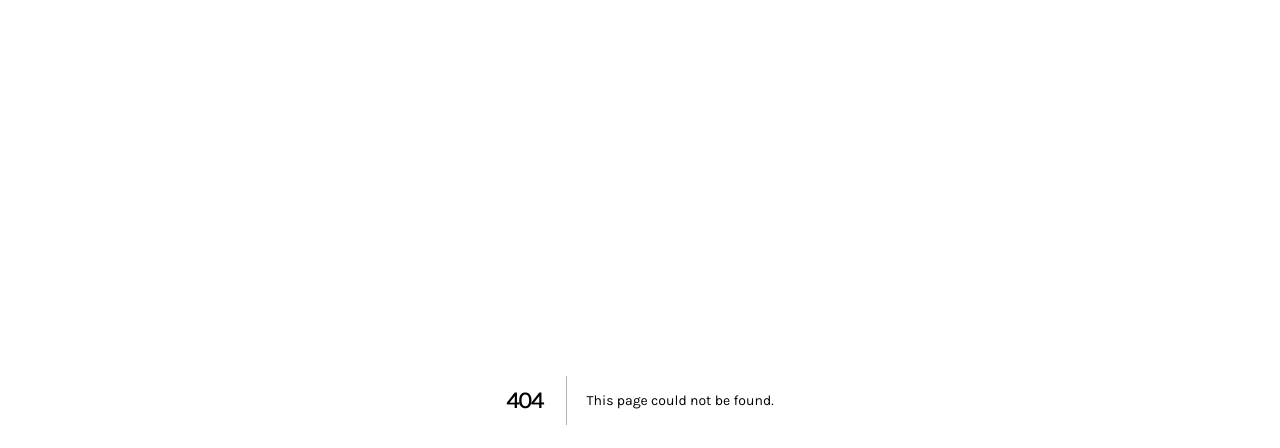
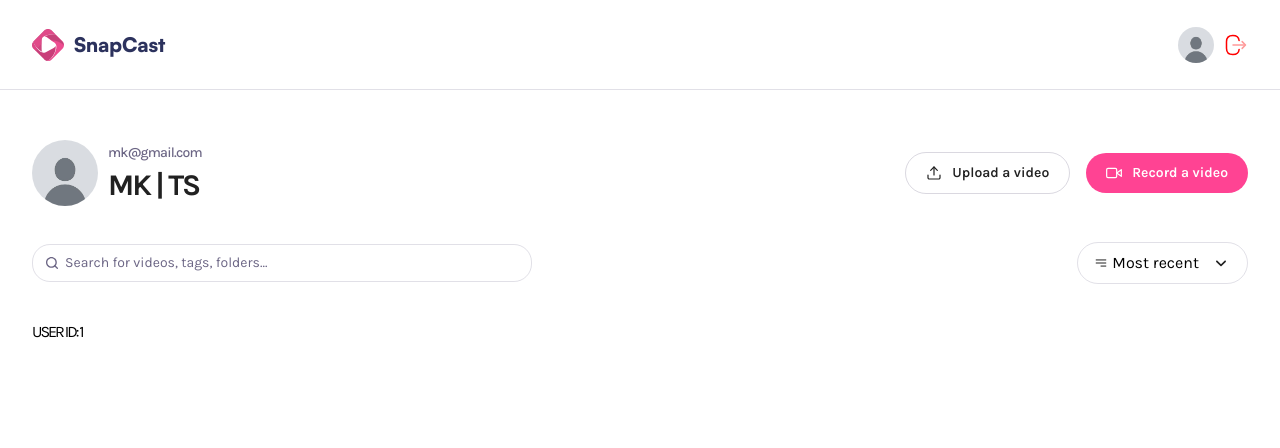
Before and after one commit to Miki0035/loom_clone, a Next.js app: page /profile/1 in a window 1280 px wide. Before the commit this address had no page. Shown: the top 448 px of the page. Built offline with nearby package versions, Linux system fonts and the light colour scheme.

Commit message:
finished home ui

```diff
--- /dev/null
+++ b/app/(auth)/sign-in/page.tsx
@@ -0,0 +1,9 @@
+import React from 'react'
+
+const Page = () => {
+  return (
+    <div>Page</div>
+  )
+}
+
+export default Page
--- /dev/null
+++ b/app/(root)/layout.tsx
@@ -0,0 +1,13 @@
+import Navbar from '@/components/Navbar'
+import React, { ReactNode } from 'react'
+
+const Layout = ({children} : { children: ReactNode }) => {
+  return (
+    <div>
+        <Navbar />
+        {children}
+    </div>
+  )
+}
+
+export default Layout
--- /dev/null
+++ b/app/(root)/page.tsx
@@ -0,0 +1,13 @@
+import Header from '@/components/Header'
+import React from 'react'
+
+const Page = () => {
+  return (
+    <main className='wrapper page'>
+      <Header title='All Videos' subHeader='Public library' />
+      <h1></h1>
+    </main>
+  )
+}
+
+export default Page
--- /dev/null
+++ b/app/(root)/profile/[id]/page.tsx
@@ -0,0 +1,19 @@
+import Header from "@/components/Header";
+import React from "react";
+
+const Page = async ({ params }: ParamsWithSearch) => {
+  const { id } = await params;
+
+  return (
+    <div className="wrapper page">
+      <Header
+        subHeader="mk@gmail.com"
+        title="MK | TS"
+        userImg="/assets/images/dummy.jpg"
+      />
+      <h1>USER ID: {id} </h1>
+    </div>
+  );
+};
+
+export default Page;
--- a/app/page.tsx
+++ /dev/null
@@ -1,9 +0,0 @@
-import React from 'react'
-
-const Page = () => {
-  return (
-    <div>Page</div>
-  )
-}
-
-export default Page
--- /dev/null
+++ b/components/DropdownList.tsx
@@ -0,0 +1,41 @@
+"use client";
+import Image from "next/image";
+import React, { useState } from "react";
+
+const DropdownList = () => {
+  const [isOpen, setIsOpen] = useState(false);
+  return (
+    <div className="relative">
+      <div className="cursor-pointer" onClick={() => setIsOpen(!isOpen)}>
+        <div className="filter-trigger">
+          <figure>
+            <Image
+              src={"/assets/icons/hamburger.svg"}
+              alt="menu"
+              width={14}
+              height={14}
+            />
+            Most recent
+          </figure>
+          <Image
+            src={"/assets/icons/arrow-down.svg"}
+            width={20}
+            height={20}
+            alt="arrow-down"
+          />
+        </div>
+      </div>
+      {isOpen && (
+        <ul className="dropdown">
+          {["Most recent", "Most liked"].map((option) => (
+            <li key={option} className="list-item">
+              {option}
+            </li>
+          ))}
+        </ul>
+      )}
+    </div>
+  );
+};
+
+export default DropdownList;
--- /dev/null
+++ b/components/Header.tsx
@@ -0,0 +1,63 @@
+import { ICONS } from "@/constants";
+import Image from "next/image";
+import Link from "next/link";
+import React from "react";
+import DropdownList from "./DropdownList";
+
+const Header = ({ subHeader, title, userImg }: SharedHeaderProps) => {
+  return (
+    <header className="header">
+      <section className="header-container">
+        <div className="details">
+          {userImg && (
+            <Image
+              src={userImg || "/assets/images/dummy.jpg"}
+              alt="user"
+              width={66}
+              height={66}
+              className="rounded-full"
+            />
+          )}
+          <article>
+            <p>{subHeader}</p>
+            <h1>{title}</h1>
+          </article>
+        </div>
+        <aside>
+          <Link href={"/upload"}>
+            <Image
+              src={"/assets/icons/upload.svg"}
+              alt="upload"
+              width={16}
+              height={16}
+            />
+            <span>Upload a video</span>
+          </Link>
+          <div className="record">
+            <button className="primary-btn">
+              <Image src={ICONS.record} alt="record" width={16} height={16} />
+              <span>Record a video</span>
+            </button>
+          </div>
+        </aside>
+      </section>
+      <section className="search-filter">
+        <div className="search">
+          <input
+            type="text"
+            placeholder="Search for videos, tags, folders..."
+          />
+          <Image
+            src={"/assets/icons/search.svg"}
+            width={16}
+            height={16}
+            alt="search"
+          />
+        </div>
+        <DropdownList />
+      </section>
+    </header>
+  );
+};
+
+export default Header;
--- /dev/null
+++ b/components/Navbar.tsx
@@ -0,0 +1,51 @@
+"use client"
+import Image from "next/image";
+import Link from "next/link";
+import { useRouter } from "next/navigation";
+import React from "react";
+
+const user = {};
+
+const Navbar = () => {
+  const router = useRouter();
+
+  return (
+    <header className="navbar">
+      <nav>
+        <Link href={"/"}>
+          <Image
+            src={"/assets/icons/logo.svg"}
+            width={32}
+            height={32}
+            alt="logo"
+          />
+          <h1>SnapCast</h1>
+        </Link>
+        {user && (
+          <figure>
+            <button onClick={() => router.push("/profile/12345")}>
+              <Image
+                src={"/assets/images/dummy.jpg"}
+                alt="user"
+                width={36}
+                height={36}
+                className="rounded-full aspect-square"
+              />
+            </button>
+            <button className="cursor-pointer">
+              <Image
+                src={"/assets/icons/logout.svg"}
+                width={24}
+                height={24}
+                className="rotate-180"
+                alt="logout"
+              />
+            </button>
+          </figure>
+        )}
+      </nav>
+    </header>
+  );
+};
+
+export default Navbar;
--- a/constants/index.ts
+++ b/constants/index.ts
@@ -47,142 +47,142 @@ export const DEFAULT_RECORDING_CONFIG = {
   videoBitsPerSecond: 2500000,
 };
 
-export const MAX_VIDEO_SIZE = 500 * 1024 * 1024;
-export const MAX_THUMBNAIL_SIZE = 10 * 1024 * 1024;
+// export const MAX_VIDEO_SIZE = 500 * 1024 * 1024;
+// export const MAX_THUMBNAIL_SIZE = 10 * 1024 * 1024;
 
-export const BUNNY = {
-  STREAM_BASE_URL: "https://video.bunnycdn.com/library",
-  STORAGE_BASE_URL: "https://sg.storage.bunnycdn.com/snapcast",
-  CDN_URL: "https://snapcast.b-cdn.net",
-  EMBED_URL: "https://iframe.mediadelivery.net/embed",
-  TRANSCRIPT_URL: "https://vz-47a08e64-84d.b-cdn.net",
-};
+// export const BUNNY = {
+//   STREAM_BASE_URL: "https://video.bunnycdn.com/library",
+//   STORAGE_BASE_URL: "https://sg.storage.bunnycdn.com/snapcast",
+//   CDN_URL: "https://snapcast.b-cdn.net",
+//   EMBED_URL: "https://iframe.mediadelivery.net/embed",
+//   TRANSCRIPT_URL: "https://vz-47a08e64-84d.b-cdn.net",
+// };
 
-export const emojis = ["😂", "😍", "👍"];
+// export const emojis = ["😂", "😍", "👍"];
 
-export const filterOptions = [
-  "Most Viewed",
-  "Most Recent",
-  "Oldest First",
-  "Least Viewed",
-];
+// export const filterOptions = [
+//   "Most Viewed",
+//   "Most Recent",
+//   "Oldest First",
+//   "Least Viewed",
+// ];
 
-export const visibilities: Visibility[] = ["public", "private"];
+// export const visibilities: Visibility[] = ["public", "private"];
 
-export const ICONS = {
-  record: "/assets/icons/record.svg",
-  close: "/assets/icons/close.svg",
-  upload: "/assets/icons/upload.svg",
-};
+// export const ICONS = {
+//   record: "/assets/icons/record.svg",
+//   close: "/assets/icons/close.svg",
+//   upload: "/assets/icons/upload.svg",
+// };
 
-export const initialVideoState = {
-  isLoaded: false,
-  hasIncrementedView: false,
-  isProcessing: true,
-  processingProgress: 0,
-};
+// export const initialVideoState = {
+//   isLoaded: false,
+//   hasIncrementedView: false,
+//   isProcessing: true,
+//   processingProgress: 0,
+// };
 
-export const infos = ["transcript", "metadata"];
+// export const infos = ["transcript", "metadata"];
 
-export const DEFAULT_VIDEO_CONFIG = {
-  width: { ideal: 1920 },
-  height: { ideal: 1080 },
-  frameRate: { ideal: 30 },
-};
+// export const DEFAULT_VIDEO_CONFIG = {
+//   width: { ideal: 1920 },
+//   height: { ideal: 1080 },
+//   frameRate: { ideal: 30 },
+// };
 
-export const DEFAULT_RECORDING_CONFIG = {
-  mimeType: "video/webm;codecs=vp9,opus",
-  audioBitsPerSecond: 128000,
-  videoBitsPerSecond: 2500000,
-};
+// export const DEFAULT_RECORDING_CONFIG = {
+//   mimeType: "video/webm;codecs=vp9,opus",
+//   audioBitsPerSecond: 128000,
+//   videoBitsPerSecond: 2500000,
+// };
 
-export const dummyCards = [
-  {
-    id: "1",
-    title: "SnapChat Message",
-    thumbnail: "/assets/samples/thumbnail (1).png",
-    createdAt: new Date("2025-05-01"),
-    userImg: "/assets/images/jason.png",
-    username: "Jason",
-    views: 10,
-    visibility: "public",
-    duration: 156,
-  },
-  {
-    id: "2",
-    title: "Product Demo Walkthrough",
-    thumbnail: "/assets/samples/thumbnail (2).png",
-    createdAt: new Date("2025-04-15"),
-    userImg: "/assets/images/sarah.png",
-    username: "Sarah",
-    views: 245,
-    visibility: "public",
-    duration: 320,
-  },
-  {
-    id: "3",
-    title: "Weekly Team Update",
-    thumbnail: "/assets/samples/thumbnail (3).png",
-    createdAt: new Date("2025-04-22"),
-    userImg: "/assets/images/michael.png",
-    username: "Michael",
-    views: 78,
-    visibility: "private",
-    duration: 412,
-  },
-  {
-    id: "4",
-    title: "Bug Fix Explanation",
-    thumbnail: "/assets/samples/thumbnail (4).png",
-    createdAt: new Date("2025-04-28"),
-    userImg: "/assets/images/emily.png",
-    username: "Emily",
-    views: 32,
-    visibility: "public",
-    duration: 183,
-  },
-  {
-    id: "5",
-    title: "New Feature Overview",
-    thumbnail: "/assets/samples/thumbnail (5).png",
-    createdAt: new Date("2025-05-05"),
-    userImg: "/assets/images/david.png",
-    username: "David",
-    views: 156,
-    visibility: "public",
-    duration: 275,
-  },
-  {
-    id: "6",
-    title: "Client Presentation Feedback",
-    thumbnail: "/assets/samples/thumbnail (6).png",
-    createdAt: new Date("2025-05-10"),
-    userImg: "/assets/images/lisa.png",
-    username: "Lisa",
-    views: 89,
-    visibility: "private",
-    duration: 198,
-  },
-  {
-    id: "7",
-    title: "UI Design Review",
-    thumbnail: "/assets/samples/thumbnail (7).png",
-    createdAt: new Date("2025-05-12"),
-    userImg: "/assets/images/alex.png",
-    username: "Alex",
-    views: 124,
-    visibility: "public",
-    duration: 230,
-  },
-  {
-    id: "8",
-    title: "Marketing Strategy Discussion",
-    thumbnail: "/assets/samples/thumbnail (8).png",
-    createdAt: new Date("2025-05-18"),
-    userImg: "/assets/images/jessica.png",
-    username: "Jessica",
-    views: 67,
-    visibility: "public",
-    duration: 345,
-  }
-]
+// export const dummyCards = [
+//   {
+//     id: "1",
+//     title: "SnapChat Message",
+//     thumbnail: "/assets/samples/thumbnail (1).png",
+//     createdAt: new Date("2025-05-01"),
+//     userImg: "/assets/images/jason.png",
+//     username: "Jason",
+//     views: 10,
+//     visibility: "public",
+//     duration: 156,
+//   },
+//   {
+//     id: "2",
+//     title: "Product Demo Walkthrough",
+//     thumbnail: "/assets/samples/thumbnail (2).png",
+//     createdAt: new Date("2025-04-15"),
+//     userImg: "/assets/images/sarah.png",
+//     username: "Sarah",
+//     views: 245,
+//     visibility: "public",
+//     duration: 320,
+//   },
+//   {
+//     id: "3",
+//     title: "Weekly Team Update",
+//     thumbnail: "/assets/samples/thumbnail (3).png",
+//     createdAt: new Date("2025-04-22"),
+//     userImg: "/assets/images/michael.png",
+//     username: "Michael",
+//     views: 78,
+//     visibility: "private",
+//     duration: 412,
+//   },
+//   {
+//     id: "4",
+//     title: "Bug Fix Explanation",
+//     thumbnail: "/assets/samples/thumbnail (4).png",
+//     createdAt: new Date("2025-04-28"),
+//     userImg: "/assets/images/emily.png",
+//     username: "Emily",
+//     views: 32,
+//     visibility: "public",
+//     duration: 183,
+//   },
+//   {
+//     id: "5",
+//     title: "New Feature Overview",
+//     thumbnail: "/assets/samples/thumbnail (5).png",
+//     createdAt: new Date("2025-05-05"),
+//     userImg: "/assets/images/david.png",
+//     username: "David",
+//     views: 156,
+//     visibility: "public",
+//     duration: 275,
+//   },
+//   {
+//     id: "6",
+//     title: "Client Presentation Feedback",
+//     thumbnail: "/assets/samples/thumbnail (6).png",
+//     createdAt: new Date("2025-05-10"),
+//     userImg: "/assets/images/lisa.png",
+//     username: "Lisa",
+//     views: 89,
+//     visibility: "private",
+//     duration: 198,
+//   },
+//   {
+//     id: "7",
+//     title: "UI Design Review",
+//     thumbnail: "/assets/samples/thumbnail (7).png",
+//     createdAt: new Date("2025-05-12"),
+//     userImg: "/assets/images/alex.png",
+//     username: "Alex",
+//     views: 124,
+//     visibility: "public",
+//     duration: 230,
+//   },
+//   {
+//     id: "8",
+//     title: "Marketing Strategy Discussion",
+//     thumbnail: "/assets/samples/thumbnail (8).png",
+//     createdAt: new Date("2025-05-18"),
+//     userImg: "/assets/images/jessica.png",
+//     username: "Jessica",
+//     views: 67,
+//     visibility: "public",
+//     duration: 345,
+//   }
+// ]
```
